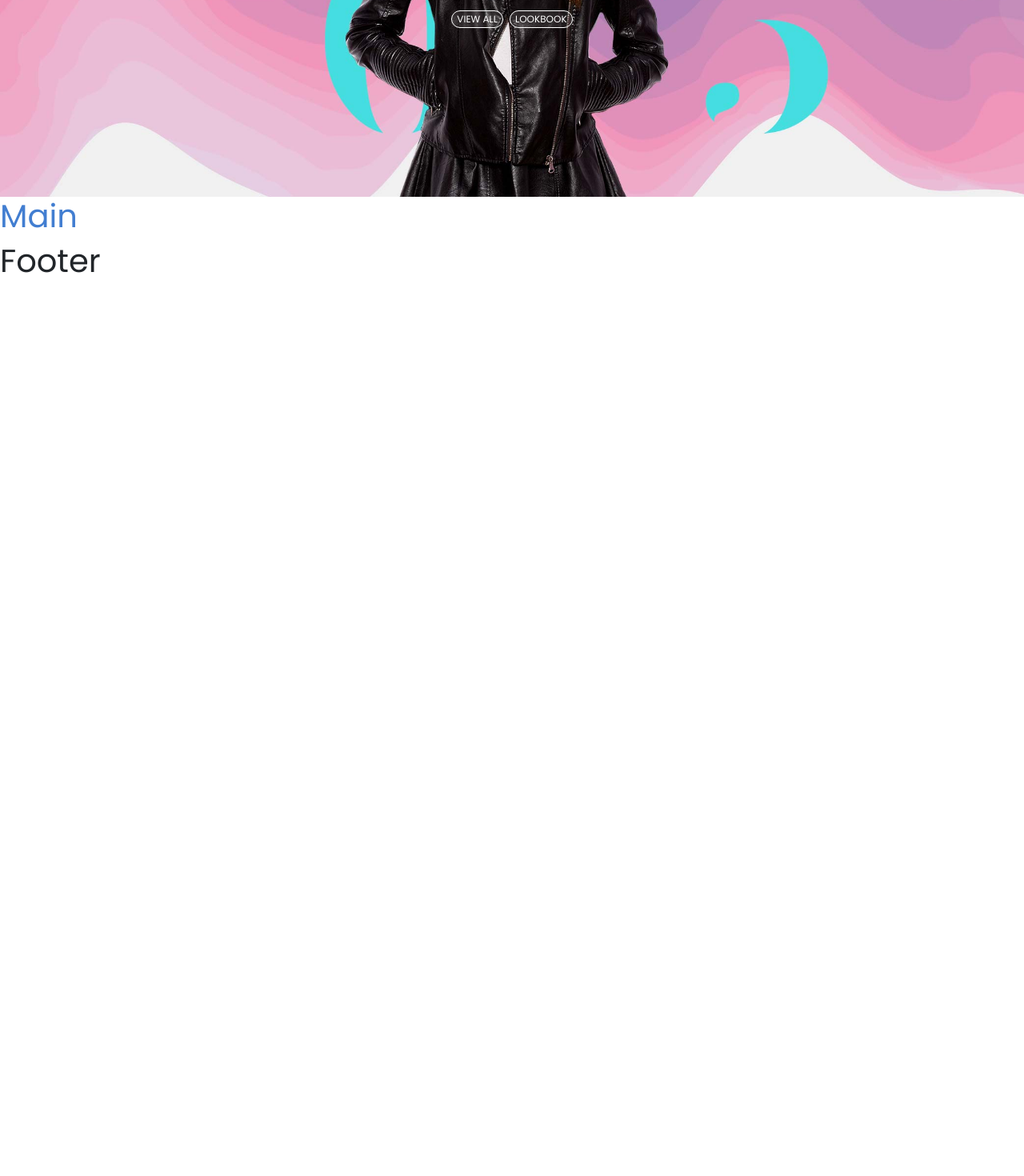
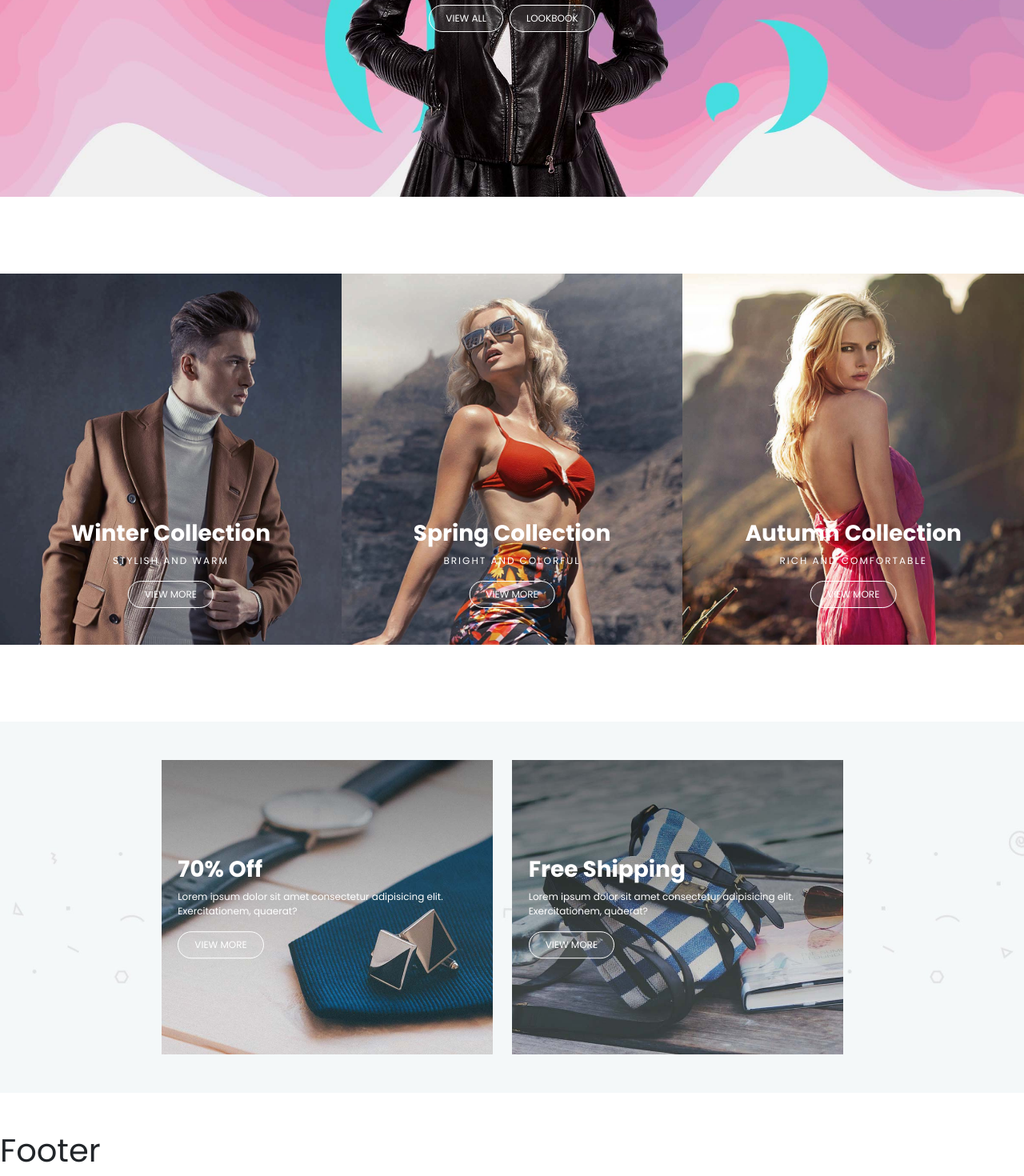
Before and after one commit to GiadaMarzapane/proj-html-vuejs, a Vue app: page / in a window 1280 px wide. Shown: the part 427-1897 px from the top of the page at 80% size. Before the commit the page ends 800 px from the top, so only its background shows below. Built offline with nearby package versions, Linux system fonts and the light colour scheme.

Commit message:
Add section + fix spazi section

```diff
--- /dev/null
+++ b/src/components/AppCollection.vue
@@ -0,0 +1,69 @@
+<script>
+
+import { store } from '../store';
+
+export default {
+    name: 'AppCollection',
+    data() {
+        return {
+            store
+        }
+    },
+    methods:{
+        getImgPath(myPath){
+            return new URL(myPath, import.meta.url).href
+        }
+    }
+}
+
+</script>
+
+<template>
+
+    <section class="pt-5 pb-5">
+
+        <div class="w-100 h-100 d-flex justify-content-center align-items-center">
+            <div class="card-collection position-relative"
+                v-for="element in store.collection">
+                <img :src="getImgPath(`${element.img_path}`)" :alt="element.title">
+                <div class="position-absolute text-center">
+                    <h3>{{ element.title }}</h3>
+                    <p class="text-uppercase">{{ element.caption }}</p>
+                    <button class="my-btn-transparent text-uppercase">{{ element.button }}</button>
+                </div>
+            </div>
+        </div>
+
+    </section>
+
+</template>
+
+<style lang="scss" scoped>
+section{
+        height: 70vh;
+    }
+    .card-collection{
+        height: 100%;
+        width: calc(100% / 3);
+        img{
+            height: 100%;
+            width: 100%;
+            object-fit: cover;
+            object-position: top;
+        }
+        >div{
+            bottom: 10%;
+            left: 50%;
+            transform: translateX(-50%);
+            color: white;
+            width: 100%;
+            >h3{
+                font-weight: 700;
+            }
+            >p{
+                font-size: 0.75rem;
+                letter-spacing: $letter-spacing;
+            }
+        }
+    }
+</style>
--- a/src/components/AppHeader.vue
+++ b/src/components/AppHeader.vue
@@ -12,7 +12,7 @@ export default {
 </script>
 
 <template>
-    <header>
+    <header class="pb-5">
         <section class="border-bottom">
             <div class="container d-flex justify-content-between align-items-center">
                 <div class="flex-grow-1 pt-2 pb-2">
@@ -22,8 +22,8 @@ export default {
                     <font-awesome-icon icon="fa-brands fa-youtube" class="text-secondary" />
                 </div>
                 <div>
-                    <a class="text-decoration-none border-end p-2 text-secondary" href="#">Shopping Cart</a>
-                    <a class="text-decoration-none border-end p-2 text-secondary" href="#">My Account
+                    <a class="text-decoration-none border-end pt-2 pb-2 pe-3 ps-3 text-secondary" href="#">Shopping Cart</a>
+                    <a class="text-decoration-none border-end pt-2 pb-2 pe-3 ps-3 text-secondary" href="#">My Account
                         <font-awesome-icon icon="fa-solid fa-chevron-down" />
                     </a>
                 </div>
@@ -123,10 +123,10 @@ ul {
             > h1 {
                 font-size: 55px;
                 font-weight: 700;
-                letter-spacing: 2px;
+                letter-spacing: $letter-spacing;
             }
             > p{
-                letter-spacing: 2px;
+                letter-spacing: $letter-spacing;
             }
         }
     }
--- a/src/components/AppMain.vue
+++ b/src/components/AppMain.vue
@@ -1,13 +1,26 @@
 <script>
+import AppCollection from './AppCollection.vue';
+import AppMiddleSection from './AppMiddleSection.vue';
 
     export default{
-        name: 'AppMain'
+        name: 'AppMain',
+        components: {
+            AppCollection,
+            AppMiddleSection
+        }
     }
 
 </script>
 
 <template>
-    <h1>Main</h1>
+
+    <!-- FEATURED PRODUCTS -->
+    <section>
+    </section>
+    <!-- COLLECTION -->
+    <AppCollection />
+    <AppMiddleSection />
+
 </template>
 
 <style lang="scss" scoped>
--- /dev/null
+++ b/src/components/AppMiddleSection.vue
@@ -0,0 +1,72 @@
+<script>
+
+import { store } from '../store';
+
+export default {
+    name: 'AppMiddleSection',
+    data() {
+        return {
+            store
+        }
+    },
+    methods:{
+        getImgPath(myPath){
+            return new URL(myPath, import.meta.url).href
+        }
+    }
+}
+
+</script>
+
+<template>
+
+    <section class="pt-5 pb-5">
+
+        <div class="bg-image w-100 h-100 d-flex justify-content-center align-items-center p-5">
+            <div class="card-info me-4 position-relative"
+            v-for="element in store.infoCard">
+                <img :src="getImgPath(`${element.img_path}`)" :alt="element.title">
+                <div class="position-absolute">
+                    <h3>{{ element.title }}</h3>
+                    <p>{{ element.caption }}</p>
+                    <button class="my-btn-transparent text-uppercase">{{ element.button }}</button>
+                </div>
+            </div>
+        </div>
+
+    </section>
+
+</template>
+
+<style lang="scss" scoped>
+section{
+        height: 70vh;
+        >div.bg-image{
+            background-image: url('../asset/images/bkgd_confetti-compressor.jpg');
+            background-size: cover;
+            background-position: center;
+            .card-info{
+                width: 35%;
+                height: 100%;
+                >img{
+                    height: 100%;
+                    width: 100%;
+                    object-fit: cover;
+                    object-position: top;
+                }
+                >div{
+                    top: 50%;
+                    left: 5%;
+                    transform: translateY(-50%);
+                    color: white;
+                    >h3 {
+                        font-weight: 700;
+                    }
+                    >p {
+                        font-size: 0.75rem;
+                    }
+                }
+            }
+        }
+    }
+</style>
--- a/src/store.js
+++ b/src/store.js
@@ -19,5 +19,18 @@ export const store = reactive({
             button: 'view more',
             img_path: '../asset/images/autumn_collection_bg.jpg'
         }
+    ],
+    infoCard:[
+        {
+            title: '70% Off',
+            caption: 'Lorem ipsum dolor sit amet consectetur adipisicing elit. Exercitationem, quaerat?',
+            button: 'view more',
+            img_path: '../asset/images/promo_box_1_bg.jpg'
+        }, {
+            title: 'Free Shipping',
+            caption: 'Lorem ipsum dolor sit amet consectetur adipisicing elit. Exercitationem, quaerat?',
+            button: 'view more',
+            img_path: '../asset/images/promo_box_2_bg.jpg'
+        }
     ]
 })
--- a/src/style/style.scss
+++ b/src/style/style.scss
@@ -20,6 +20,8 @@ $my-blue: #427ED1;
 
 /* ----CLASSI GENERALI ---- */
 
+$letter-spacing: 2px;
+
 .my-btn {
     border: none;
     background: $my-blue;
@@ -34,6 +36,6 @@ $my-blue: #427ED1;
     background: rgba(250, 250, 250, 0.1);
     color: white;
     border-radius: 20px;
-    padding: px 20px;
+    padding: 7px 20px;
     font-size: 0.75rem;
 }
```
